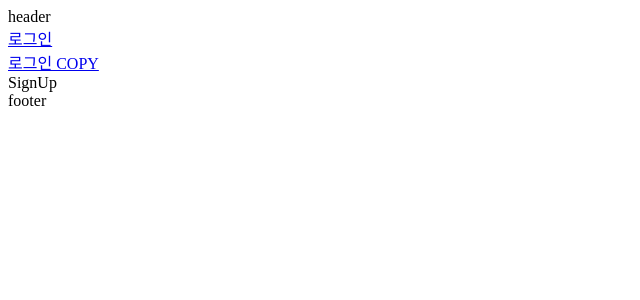
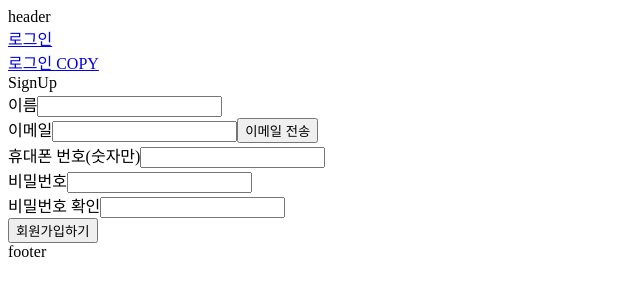
Before and after one commit to Song-pro-taegeun/PJ_LMS, a React (Create React App) app in the folder pj-lms-front/: page /signUp in a window 1280 px wide. Shown: the top 300 px of the page, without its empty margins (0-640 px from the left). Built offline with nearby package versions, Linux system fonts and the light colour scheme.

Commit message:
#20 FE SignUp 작업

```diff
--- a/pj-lms-front/src/component/sign/SignUp.jsx
+++ b/pj-lms-front/src/component/sign/SignUp.jsx
@@ -1,7 +1,132 @@
+import { useState } from "react";
+import { validators } from "../../util/commonFunction";
+
 export default function SignUp() {
+  // 회원가입 데이터
+  const [formData, setFormData] = useState({
+    name: "",
+    email: "",
+    phone: "",
+    password: "",
+    passwordConfirm: "",
+  });
+
+  // 회원가입 핸들러
+  const handleSignUpBtn = async () => {
+    console.log("현재 입력값 : ", formData);
+    const hasErrors = inputCheck();
+    console.log("유효성 검사 결과 (오류 있음) :", hasErrors);
+    // 유효성 검사 오류 있으면 true 반환 오류 없으면 false 반환
+    if (!inputCheck()) {
+      console.log("회원가입 실행");
+    }
+  };
+
+  // 회원가입 유효성 검사 에러메시지
+  const [formError, setFormErrors] = useState({});
+
+  // null 체크
+  const inputCheck = () => {
+    let formErrorInfo = {};
+
+    // 이름
+    if (!validators.name(formData.name)) {
+      formErrorInfo.name = "규칙에 맞는 이름을 사용해주세요.";
+    }
+    // 이메일
+    if (!validators.email(formData.email)) {
+      formErrorInfo.email = "이메일 형식이 잘못되었습니다.";
+    }
+    // 휴대폰 번호
+    if (!validators.phone(formData.phone)) {
+      formErrorInfo.phone = "규칙에 맞는 휴대폰 번호를 입력해주세요.";
+    }
+    // 비밀번호
+    if (!validators.password(formData.password)) {
+      formErrorInfo.password = "비밀번호 형식이 잘못되었습니다.";
+    }
+    // 비밀번호 확인
+    if (formData.password !== formData.passwordConfirm) {
+      formErrorInfo.passwordConfirm =
+        "비밀번호와 비밀번호 확인이 일치하지 않습니다.";
+    }
+    setFormErrors(formErrorInfo);
+
+    // 오류가 있는지 여부 반환
+    return Object.keys(formErrorInfo).length > 0;
+  };
+
   return (
     <>
       <div className="signUp">SignUp</div>
+
+      <div>
+        <label htmlFor="html">이름</label>
+        <input
+          type="text"
+          id="name"
+          maxLength="16"
+          onChange={(e) => {
+            setFormData({ ...formData, name: e.target.value });
+          }}
+        ></input>
+        {formError.name && <p>{formError.name}</p>}
+      </div>
+
+      <div>
+        <label htmlFor="email">이메일</label>
+        <input
+          type="email"
+          id="email"
+          onChange={(e) => {
+            setFormData({ ...formData, email: e.target.value });
+          }}
+        ></input>
+        <button type="submit">이메일 전송</button>
+        {formError.email && <p>{formError.email}</p>}
+      </div>
+
+      <div>
+        <label htmlFor="phone">휴대폰 번호(숫자만)</label>
+        <input
+          type="tel"
+          id="phone"
+          onChange={(e) => {
+            setFormData({ ...formData, phone: e.target.value });
+          }}
+        ></input>
+        {formError.phone && <p>{formError.phone}</p>}
+      </div>
+
+      <div>
+        <label htmlFor="password">비밀번호</label>
+        <input
+          type="password"
+          id="password"
+          onChange={(e) => {
+            setFormData({ ...formData, password: e.target.value });
+          }}
+        ></input>
+        {formError.password && <p>{formError.password}</p>}
+      </div>
+
+      <div>
+        <label htmlFor="passwordConfrim">비밀번호 확인</label>
+        <input
+          type="password"
+          id="passwordConfrim"
+          onChange={(e) => {
+            setFormData({ ...formData, passwordConfirm: e.target.value });
+          }}
+        ></input>
+        {formError.passwordConfirm && <p>{formError.passwordConfirm}</p>}
+      </div>
+
+      <div>
+        <button type="button" onClick={handleSignUpBtn}>
+          회원가입하기
+        </button>
+      </div>
     </>
   );
 }
--- a/pj-lms-front/src/util/commonFunction.js
+++ b/pj-lms-front/src/util/commonFunction.js
@@ -10,3 +10,19 @@ export const validatePassword = (password) => {
     /^(?=.*[A-Za-z])(?=.*[0-9])(?=.*[!@#$%^&*()-]).{8,20}$/;
   return passwordPattern.test(password);
 };
+
+// 공통 정규식 패턴
+const patterns = {
+  name: /^[가-힣a-zA-Z]{2,16}$/,
+  email: /^[a-zA-Z0-9._-]+@[a-zA-Z0-9.-]+\.[a-zA-Z]{2,4}$/,
+  phone: /^01[0-9]\d{8}$/,
+  password: /^(?=.*[A-Za-z])(?=.*[0-9])(?=.*[!@#$%^&*()-]).{8,20}$/,
+};
+
+// 유효성 검사 함수
+export const validators = {
+  name: (value) => patterns.name.test(value),
+  email: (value) => patterns.email.test(value),
+  phone: (value) => patterns.phone.test(value),
+  password: (value) => patterns.password.test(value),
+};
```
